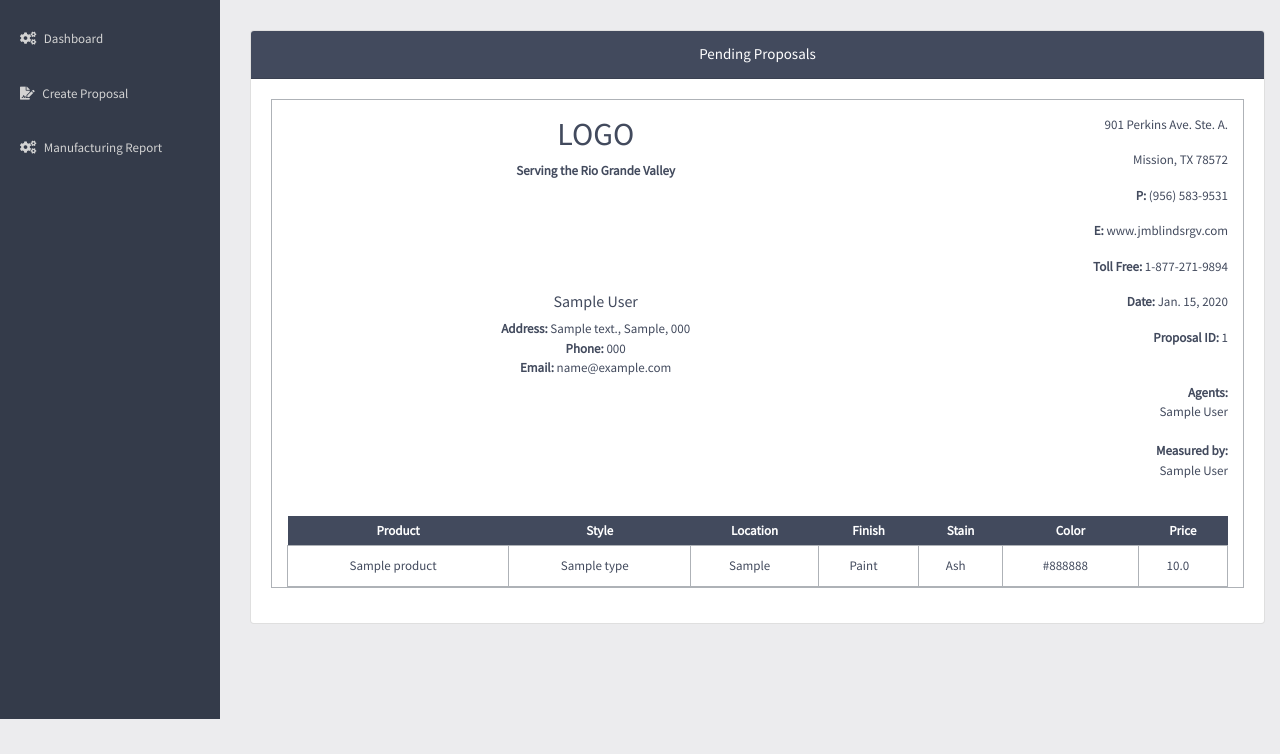
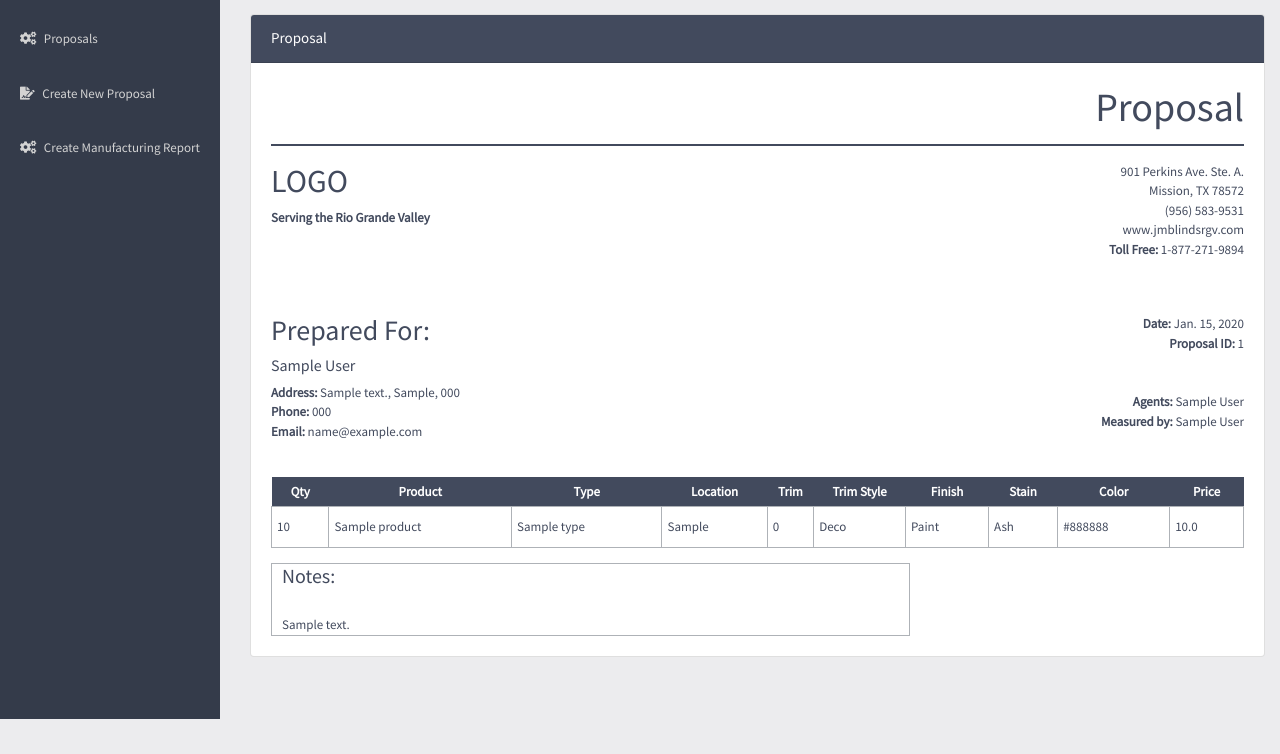
Before and after one commit to gcantu/kaizen, a Django app: page /proposal/final-proposal/1 in a window 1280 px wide. Shown: the part 46-800 px from the top of the page. Run offline with Django 3.2, Linux system fonts and the light colour scheme; tables that the repository leaves empty hold one stand-in row (values such as "Sample post"); parts of the project's set-up code (start-up, migrations or seed data) failed here and were passed over; some libraries are stand-ins or nearby versions.

Commit message:
Update styling

```diff
--- a/mysite/dashboard/templates/dashboard/header.html
+++ b/mysite/dashboard/templates/dashboard/header.html
@@ -1,7 +1,7 @@
-<header class="header black-bg d-print-none">
+<header class="header d-print-none">
   <a href="home" class="logo"><b>LOGO</b></a> <!-- END logo -->
-  <div class="top-menu">
-    <ul class="nav fa-pull-right top-menu">
+  <div>
+    <ul class="nav fa-pull-right">
       <li><a class="logout" href="/">Logout</a></li>
     </ul>
   </div> <!-- END logout button -->
--- a/mysite/dashboard/templates/dashboard/home.html
+++ b/mysite/dashboard/templates/dashboard/home.html
@@ -19,22 +19,19 @@
     <section class="wrapper">
       <div class="row mt">
         <div class = "col-lg-12 col-md-12 col-sm-12">
-          <div class="card textcenter mt-3">
-            <div class="card-header form-heading text-white d-print-none">
-              {% block content_title %}
-                Pending Proposals
+          <div class="card">
+            <div class="card-header">
+              {% block cardheader %}
+                Proposals
               {% endblock %}
             </div>
             <div class="card-body">
-              <div class="card-section">
-                {% block template_header %}
-                  {{ template_header_content }}
-                {% endblock %}
+              {% block letterhead %}
+              {% endblock %}
 
-                {% block subcontent %}
-                  {% include "dashboard/list_index.html" %}
-                {% endblock %}
-              </div>
+              {% block cardcontent %}
+                {% include "dashboard/list_index.html" %}
+              {% endblock %}
             </div>
           </div>
         </div>
--- a/mysite/dashboard/templates/dashboard/template_header.html
+++ b/mysite/dashboard/templates/dashboard/letterhead.html
@@ -5,10 +5,12 @@
   </div>
 
   <div class = "col-lg-4 col-md-4 col-sm-12 right-align">
-    <p>901 Perkins Ave. Ste. A.</p>
-    <p>Mission, TX 78572</p>
-    <p><b>P:</b> (956) 583-9531</p>
-    <p><b>E:</b> www.jmblindsrgv.com</p>
-    <p><b>Toll Free:</b> 1-877-271-9894</p>
+    <p class="right-align">
+      901 Perkins Ave. Ste. A.<br>
+      Mission, TX 78572<br>
+      (956) 583-9531<br>
+      www.jmblindsrgv.com<br>
+      <b>Toll Free:</b> 1-877-271-9894
+    </p>
   </div>
 </div> <!-- END proposal header -->
--- a/mysite/dashboard/templates/dashboard/sidebar.html
+++ b/mysite/dashboard/templates/dashboard/sidebar.html
@@ -1,22 +1,22 @@
 <aside class="d-print-none">
   <div id="sidebar">
-    <ul class="sidebar-menu" id="nav-accordion">
+    <ul class="sidebar-menu">
       <li class="sub-menu">
         <a href="{% url 'dashboard:home' %}">
-          <i class="fas fa-cogs"></i>
-          <span>Dashboard</span>
+          <i class="fas fa-cogs active"></i>
+          <span>Proposals</span>
         </a>
       </li>
       <li class="sub-menu" id="test">
         <a href="{% url 'proposal:add-customer' %}">
           <i class="fas fa-file-signature"></i>
-          <span>Create Proposal</span>
+          <span>Create New Proposal</span>
         </a>
       </li>
       <li class="sub-menu">
         <a href="{% url 'dashboard:manufacturing-list' %}">
           <i class="fas fa-cogs"></i>
-          <span>Manufacturing Report</span>
+          <span>Create Manufacturing Report</span>
         </a>
       </li>
     </ul>
--- a/mysite/proposal/templates/proposal/customer_info.html
+++ b/mysite/proposal/templates/proposal/customer_info.html
@@ -1,4 +1,4 @@
-<div class = "col-lg-8 col-md-8 col-sm-12">
+
 <h6>{{ customer.first_name }} {{ customer.last_name }}</h6>
 <p>
 <b>Address:</b> {{ customer.address }}, {{ customer.city }}, {{ customer.zip_code }}
@@ -7,4 +7,3 @@
 <br>
 <b>Email:</b> {{ customer.email }}
 </p>
-</div>
--- a/mysite/proposal/templates/proposal/final_proposal.html
+++ b/mysite/proposal/templates/proposal/final_proposal.html
@@ -4,18 +4,46 @@
 
 {% block title %}Create Proposal{% endblock %}
 
-{% block template_header %}
-  {% include "dashboard/template_header.html" %}
+{% block cardheader %}
+  Proposal
 {% endblock %}
 
-{% block subcontent %}
+{% block letterhead %}
+  <div class="row">
+    <div class = "col-lg-12 col-md-12 col-sm-12 right-align">
+      <h1>Proposal</h1>
+    </div>
+  </div>
+  <hr/>
+  {% include "dashboard/letterhead.html" %}
+{% endblock %}
+
+{% block cardcontent %}
+  <br>
+  <br>
   <div class="row mt">
-    {% include "proposal/customer_info.html" %}
+    <div class = "col-lg-6 col-md-6 col-sm-12">
+      <h3>Prepared For:</h3>
+      {% include "proposal/customer_info.html" %}
+    </div>
 
-    {% include "proposal/proposal_info.html" %}
+    <div class = "col-lg-6 col-md-6 col-sm-12 right-align">
+      {% include "proposal/proposal_info.html" %}
+    </div>
   </div>
+
+  <br>
 
   <div class="row mt">
     {% include "proposal/line_item_info.html" %}
   </div>
+
+  <div class="row mt">
+    <div class="col-lg-8 col-md-8 col-sm-12">
+      <div class="box-style">
+        <h5>Notes: </h5>
+        <br>
+        {{ proposal.notes }}
+      </div>
+    </div>
 {% endblock %}
--- a/mysite/proposal/templates/proposal/line_item_info.html
+++ b/mysite/proposal/templates/proposal/line_item_info.html
@@ -1,25 +1,35 @@
 <div class = "col-lg-12 col-md-12 col-sm-12">
   <table>
+    <thead>
       <tr>
+        <th>Qty</th>
         <th>Product</th>
-      <th>Style</th>
+        <th>Type</th>
         <th>Location</th>
+        <th>Trim</th>
+        <th>Trim Style</th>
         <th>Finish</th>
         <th>Stain</th>
         <th>Color</th>
         <th>Price</th>
       </tr>
+    </thead>
 
     {% for item in lineitem %}
+    <tbody>
       <tr>
+        <td>{{ item.quantity }}</td>
         <td>{{ item.product }}</td>
         <td>{{ item.shutter_type }}</td>
         <td>{{ item.location }}</td>
+        <td>{{ item.trim }}</td>
+        <td>{{ item.trim_style }}</td>
         <td>{{ item.finish }}</td>
         <td>{{ item.stain }}</td>
         <td>{{ item.color }}</td>
         <td>{{ item.price }}</td>
       </tr>
+    </tbody>
     {% endfor %}
   </table>
 </div>
--- a/mysite/proposal/templates/proposal/proposal_info.html
+++ b/mysite/proposal/templates/proposal/proposal_info.html
@@ -1,27 +1,28 @@
-<div class = "col-lg-4 col-md-4 col-sm-12 right-align">
-  <p><b>Date:</b> {{ proposal.created_date }}</p>
 
-  <p id="proposalId" value="{{ proposal.id }}">
-    <b>Proposal ID:</b> {{ proposal.id }}
-  </p>
+<div>
+  <b>Date:</b> {{ proposal.created_date }}
+</div>
+<div id="proposalId" value="{{ proposal.id }}">
+  <b>Proposal ID:</b> {{ proposal.id }}
+</div>
 
-  <br>
+<br>
+<br>
 
-  <p>
-    <b>Agents:</b>
-    <br>
-    {% for agent in agents %}
-    {{ agent.first_name }} {{ agent.last_name }}
-    <br>
-    {% endfor %}
-    <br>
+<b>Agents: </b>
+{% for agent in agents %}
+  {{ agent.first_name }} {{ agent.last_name }}
+  {% if forloop.last %}
+  {% else %},&nbsp;
+  {% endif %}
+{% endfor %}
 
-    <b>Measured by:</b>
-    <br>
-    {% for agent in measuredby %}
-    {{ agent.first_name }} {{ agent.last_name }}
-    <br>
-    {% endfor %}
-    <br>
-  </p>
-</div>
+<br>
+
+<b>Measured by: </b>
+{% for agent in measuredby %}
+  {{ agent.first_name }} {{ agent.last_name }}
+  {% if forloop.last %}
+  {% else %},&nbsp;
+  {% endif %}
+{% endfor %}
--- a/mysite/templates/registration/login.html
+++ b/mysite/templates/registration/login.html
@@ -19,9 +19,10 @@
     {% endif %}
 {% endif %}
 
+<div style="padding-top:50px;">
   <form class="form-signin" method="post" action="{% url 'login' %}">
   {% csrf_token %}
-  <h2 class="form-signin-heading">Please sign in</h2>
+    <h2>Please sign in</h2>
     <div>
       {% render_field  form.username class="form-control input-username" placeholder=form.username.label %}
     </div>
@@ -29,8 +30,9 @@
       {% render_field  form.password class="form-control input-password" placeholder=form.password.label %}
     </div>
     <div>
-    <input class="btn btn-lg btn-primary btn-block" type="submit" value="Sign in"/>
+      <input class="btn btn-lg btn-block btn-theme" type="submit" value="Sign in"/>
     </div>
   </form>
+</div>
 
 {% endblock %}
```
Also changed, not shown: mysite/dashboard/templates/dashboard/list_index.html (+20 -17 lines), mysite/proposal/templates/proposal/create.html (+2 -7 lines), mysite/proposal/templates/proposal/line_item_form.html (+17 -14 lines), mysite/proposal/templates/proposal/line_item_options.html (added, +28 -0 lines). Lines whose indentation alone changed are shown as unchanged.
